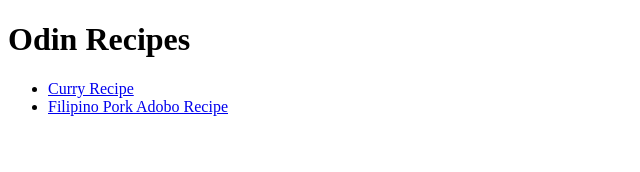
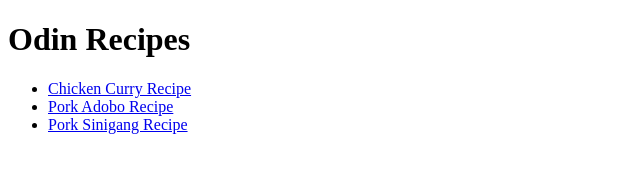
Before and after one commit to raphdm/odin-recipes, a plain HTML site: page index.html in a window 1280 px wide. Shown: the whole page, without its empty margins (0-640 px from the left). Drawn offline with Linux system fonts and the light colour scheme.

Commit message:
Edit list names.

```diff
--- a/index.html
+++ b/index.html
@@ -8,8 +8,9 @@
     <body>
         <h1>Odin Recipes</h1>
         <ul>
-            <li><a href="./recipes/curry.html">Curry Recipe</a><br></li>
-            <li><a href="./recipes/adobo.html">Filipino Pork Adobo Recipe</a></li>
+            <li><a href="./recipes/curry.html">Chicken Curry Recipe</a><br></li>
+            <li><a href="./recipes/adobo.html">Pork Adobo Recipe</a></li>
+            <li><a href="./recipes/sinigang.html">Pork Sinigang Recipe</a></li>
         </ul>
     </body>
 </html>
```
